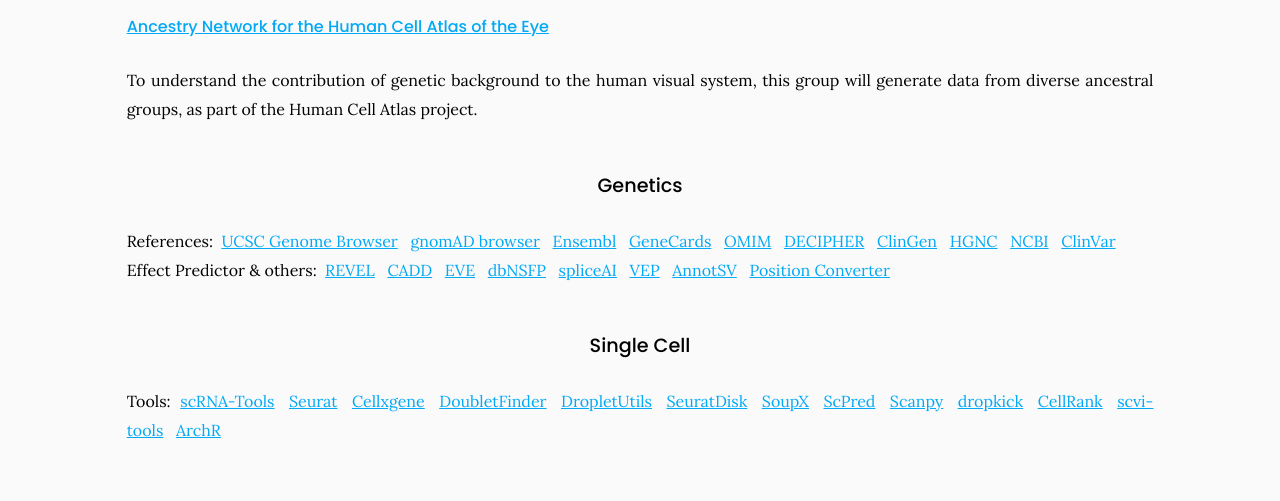
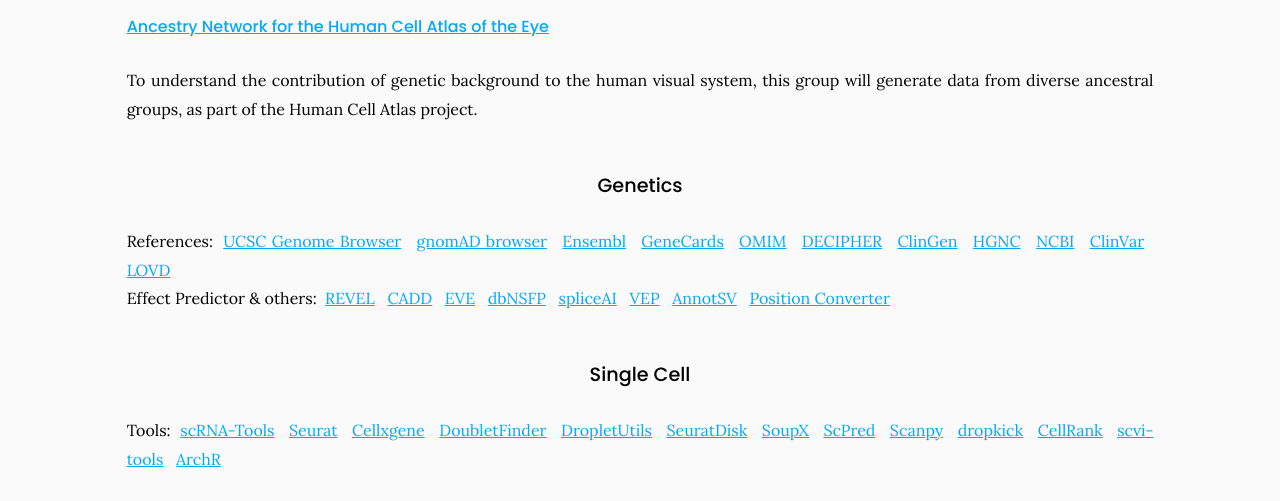
Before and after one commit to RCHENLAB/rchenlab.github.io, a Jekyll site: the page built from resources/index.md, in a window 1280 px wide and 900 px high, scrolled down 4179 px, cut to the strip 0-501 px from the top of the window. Built offline with Jekyll 4.4.1, drawn with Linux system fonts in a browser that asks for light colours.

Commit message:
Update index.md

```diff
--- a/resources/index.md
+++ b/resources/index.md
@@ -52,7 +52,8 @@ References:&nbsp;&nbsp;[UCSC&nbsp;Genome&nbsp;Browser](https://genome.ucsc.edu)&
 [ClinGen](https://search.clinicalgenome.org/kb/genes/curations?page=1&size=25&search=)&nbsp;&nbsp;
 [HGNC](https://www.genenames.org/tools/search/#!/?query=&rows=20&start=0&filter=document_type:gene)&nbsp;&nbsp;
 [NCBI](https://www.ncbi.nlm.nih.gov/)&nbsp;&nbsp;
-[ClinVar](https://www.ncbi.nlm.nih.gov/clinvar/)<br>
+[ClinVar](https://www.ncbi.nlm.nih.gov/clinvar/)&nbsp;&nbsp;
+[LOVD](https://www.lovd.nl/)<br>
 Effect Predictor & others:&nbsp;&nbsp;[REVEL](https://sites.google.com/site/revelgenomics/about)&nbsp;&nbsp;
 [CADD](https://cadd.gs.washington.edu/)&nbsp;&nbsp;
 [EVE](https://evemodel.org/)&nbsp;&nbsp;
```
